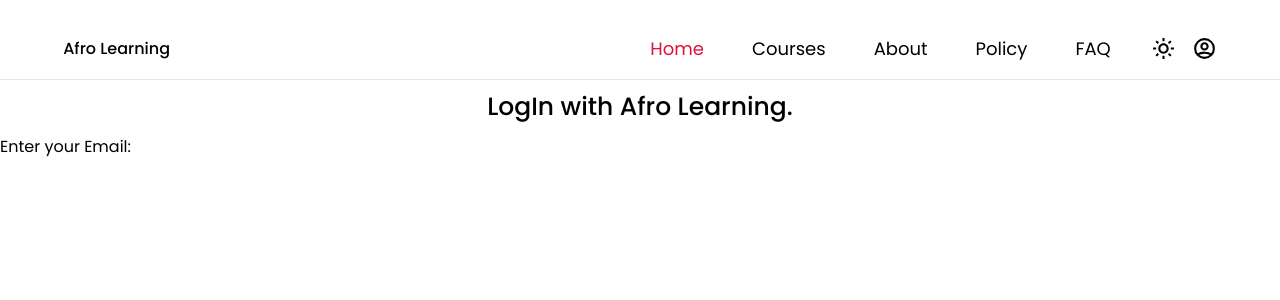
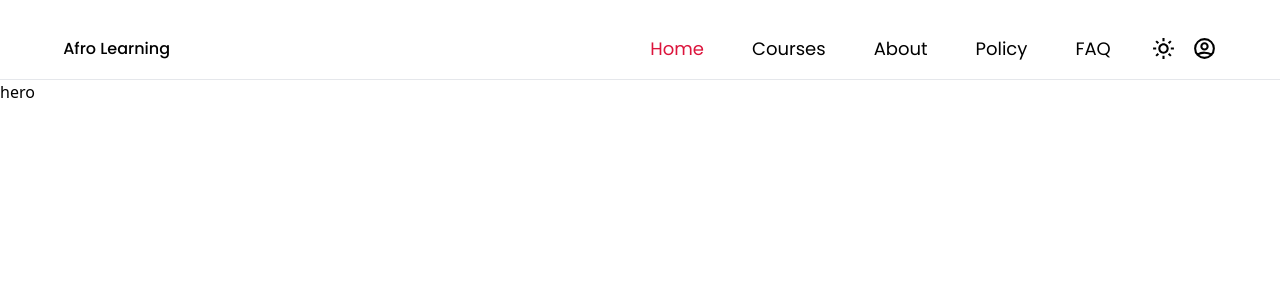
Before and after one commit to megersam/LMS, a Next.js app in the folder client/: page / in a window 1280 px wide. Shown: the top 300 px of the page. Built offline with nearby package versions, Linux system fonts and the light colour scheme.

Commit message:
hero page created

```diff
--- /dev/null
+++ b/client/app/components/Route/Hero.tsx
@@ -0,0 +1,11 @@
+import React from 'react'
+
+type Props = {}
+
+function Hero({}: Props) {
+  return (
+    <div>hero</div>
+  )
+}
+
+export default Hero
--- a/client/app/page.tsx
+++ b/client/app/page.tsx
@@ -4,6 +4,7 @@
 import Heading from './utils/Heading';
 import Header from './components/Header';
 import Login from './components/Auth/Login';
+import Hero from './components/Route/Hero';
 
 
 interface Props{}
@@ -27,7 +28,7 @@
       setRoute={setRoute}
       route={route}
       />
-      <Login/>
+      <Hero/>
     </div>
   )
 };
--- a/client/app/utils/CustomModal.tsx
+++ b/client/app/utils/CustomModal.tsx
@@ -1,31 +1,33 @@
-'use client'
-import React, { FC } from 'react'
-import {Modal, Box} from '@mui/material';
+"use client";
+import React, { FC } from "react";
+import { Modal, Box } from "@mui/material";
 
 type Props = {
-    open:boolean;
-    setOpen: (open: boolean)=> void;
-    activeItem: any;
-    component: any;
-    setRoute?: (route: string)=> void;
-}
+  open: boolean;
+  setOpen: (open: boolean) => void;
+  activeItem: any;
+  component: any;
+  setRoute?: (route: string) => void;
+};
 
-const  CustomModal: FC<Props>=({open, setOpen, setRoute, component:Component})=> {
+const CustomModal: FC<Props> = ({
+  open,
+  setOpen,
+  setRoute,
+  component: Component,
+}) => {
   return (
     <Modal
       open={open}
-      onClose={()=> setOpen(false)}
+      onClose={() => setOpen(false)}
       aria-labelledby="modal-modal-title"
       aria-describedby="modal-modal-description"
     >
-        <Box
-        className="absolute top-[50%] left-[50%] -translate-x-1/2 -translate-y-1/2 w-[450px] bg-white dark:bg-slate-900 rounded-[8px] shadow p-4 outline-none"
-        >
-            <Component setOpen={setOpen} setRoute={setRoute}/>
-        </Box>
+      <Box className="absolute top-[50%] left-[50%] -translate-x-1/2 -translate-y-1/2 w-[450px] bg-white dark:bg-slate-900 rounded-[8px] shadow p-4 outline-none">
+        <Component setOpen={setOpen} setRoute={setRoute} />
+      </Box>
+    </Modal>
+  );
+};
 
-    </Modal>
-  )
-}
-
-export default CustomModal
+export default CustomModal;
```
